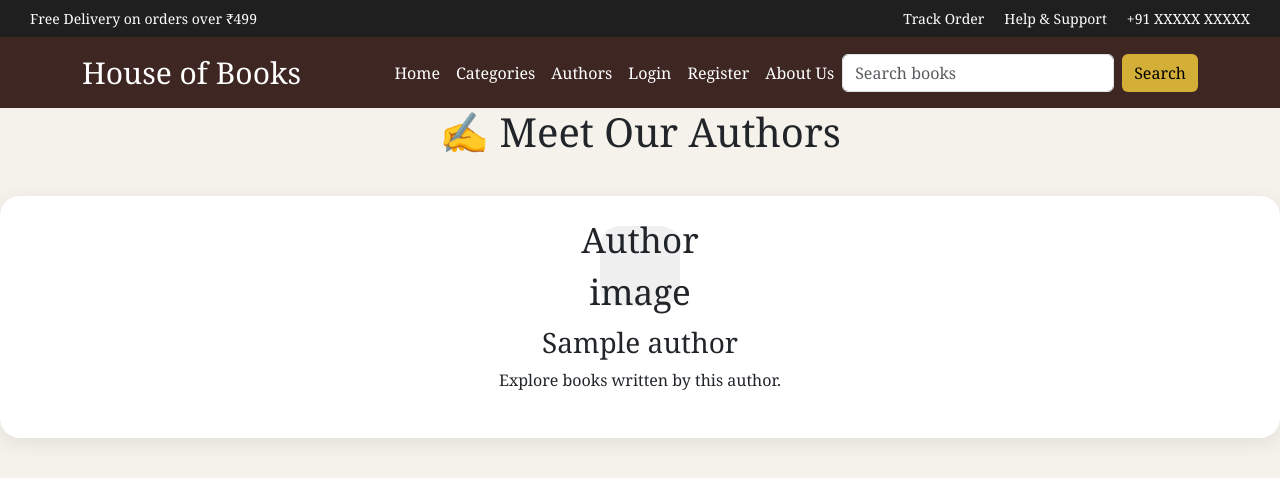
After one commit to abhayrwt27/house-of-books, a Django app: page /authors/ in a window 1280 px wide. The commit adds this page. Shown: the top 478 px of the page. Run offline with Django 5.2, Linux system fonts and the light colour scheme; tables that the repository leaves empty hold one stand-in row (values such as "Sample post"); parts of the project's set-up code (start-up, migrations or seed data) failed here and were passed over.

Commit message:
made authors feature in dash working

```diff
--- a/books/static/css/style.css
+++ b/books/static/css/style.css
@@ -444,3 +444,47 @@ body{
     text-decoration: none;
     color: inherit;
 }
+
+/* -------------- AUTHORS PAGE ------------------- */
+
+.author-container{
+    padding: 50px 10%;
+}
+
+.authors-title{
+    text-align: center;
+    margin-bottom: 40px;
+}
+
+.authors-grid{
+    display: grid;
+    grid-template-columns: repeat(auto-fit, minmax(250px, 1fr));
+    gap: 25px;
+}
+
+.author-card{
+    padding: 30px;
+    text-align: center;
+    background: white;
+    border-radius: 20px;
+    box-shadow: 0 5px 20px rgba(0,0,0,0.08);
+    transition: 0.3s;
+}
+
+.author-card:hover{
+    transform:translateY(-10px);
+    box-shadow: 0 8px 25px rgba(0,0,0,0.15);
+}
+
+.author-image{
+    width: 80px;
+    height: 80px;
+    margin: auto;
+    margin-bottom: 20px;
+    border-radius: 20px;
+    background: #f0f0f0;
+    display: flex;
+    justify-content: center;
+    align-items: center;
+    font-size: 35px;
+}
--- /dev/null
+++ b/books/templates/books/authors.html
@@ -0,0 +1,21 @@
+{% extends 'books/base.html' %}
+{% block content %}
+
+<div class="authors-container">
+    <h1 class="authors-title">&#x270d Meet Our Authors</h1>
+    <div class="authors-grid">
+        {% for author in authors %}
+            <div class="author-card">
+                <div class="author-image">
+                    Author image
+                </div>
+                <h3>{{ author.name }}</h3>
+                <p>Explore books written by this author.</p>
+            </div>
+        {% empty %}
+            <p>No authors available.</p>
+        {% endfor %}
+    </div>
+</div>
+
+{% endblock %}
--- a/books/templates/books/base.html
+++ b/books/templates/books/base.html
@@ -39,7 +39,7 @@
                         <a class="nav-link" href="{% url 'categories' %}">Categories</a>
                     </li>
                     <li class="nav-item">
-                        <a class="nav-link" href="#">Author</a>
+                        <a class="nav-link" href="{% url 'authors' %}">Authors</a>
                     </li>
 
                     {% if user.is_authenticated %}
--- a/books/urls.py
+++ b/books/urls.py
@@ -18,4 +18,5 @@ urlpatterns = [
     path("wishlist/", views.wishlist, name="wishlist"),
     path("categories/", views.categories, name="categories"),
     path("categories/<int:genre_id>/", views.genre_books, name="genre_books",),
+    path("authors/", views.authors, name="authors"),
 ]
--- a/books/views.py
+++ b/books/views.py
@@ -1,5 +1,5 @@
 from django.shortcuts import render, get_object_or_404, redirect
-from .models import Book, Cart, CartItem, Order, OrderItem, Review, Wishlist, Genre
+from .models import Book, Cart, CartItem, Order, OrderItem, Review, Wishlist, Genre, Author
 from django.contrib.auth.decorators import login_required
 from .forms import ReviewForm
 from django.db.models import Q
@@ -195,3 +195,10 @@ def genre_books(request, genre_id):
     }
 
     return render(request, "books/genre_books.html", context)
+
+def authors(request):
+    authors = Author.objects.all()
+
+    context = {"authors" : authors}
+
+    return render(request, "books/authors.html", context)
```
